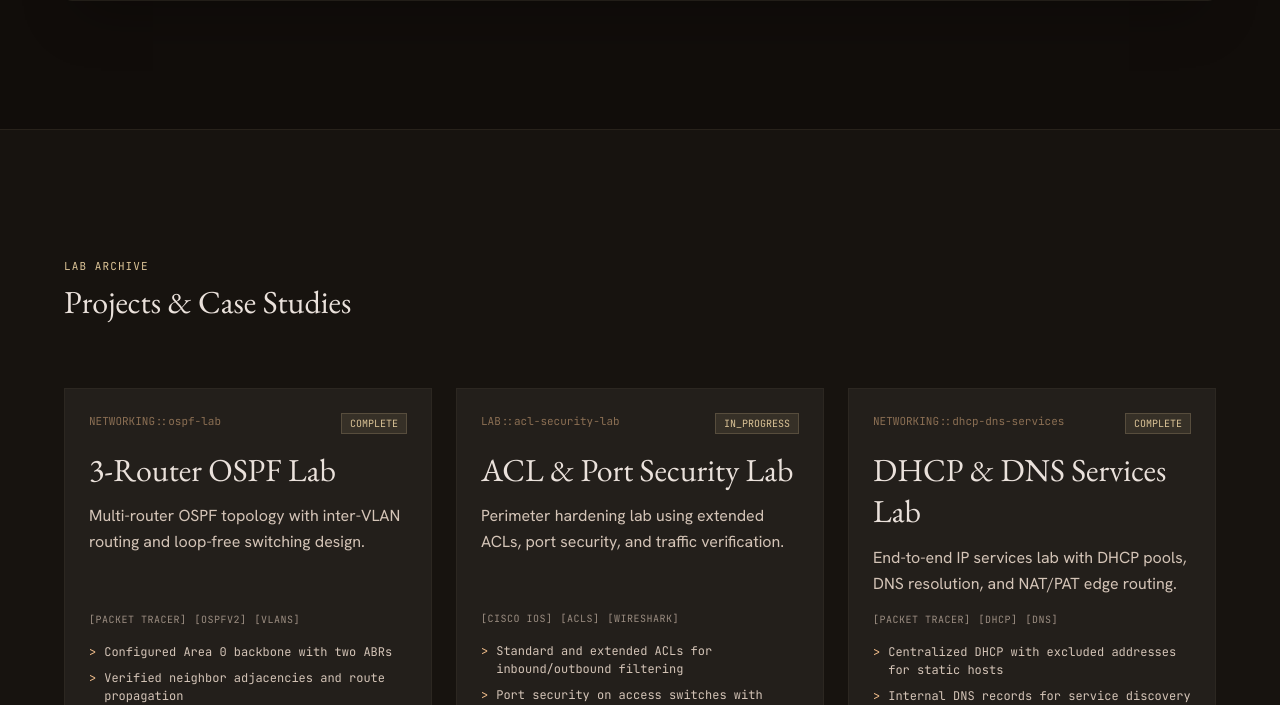
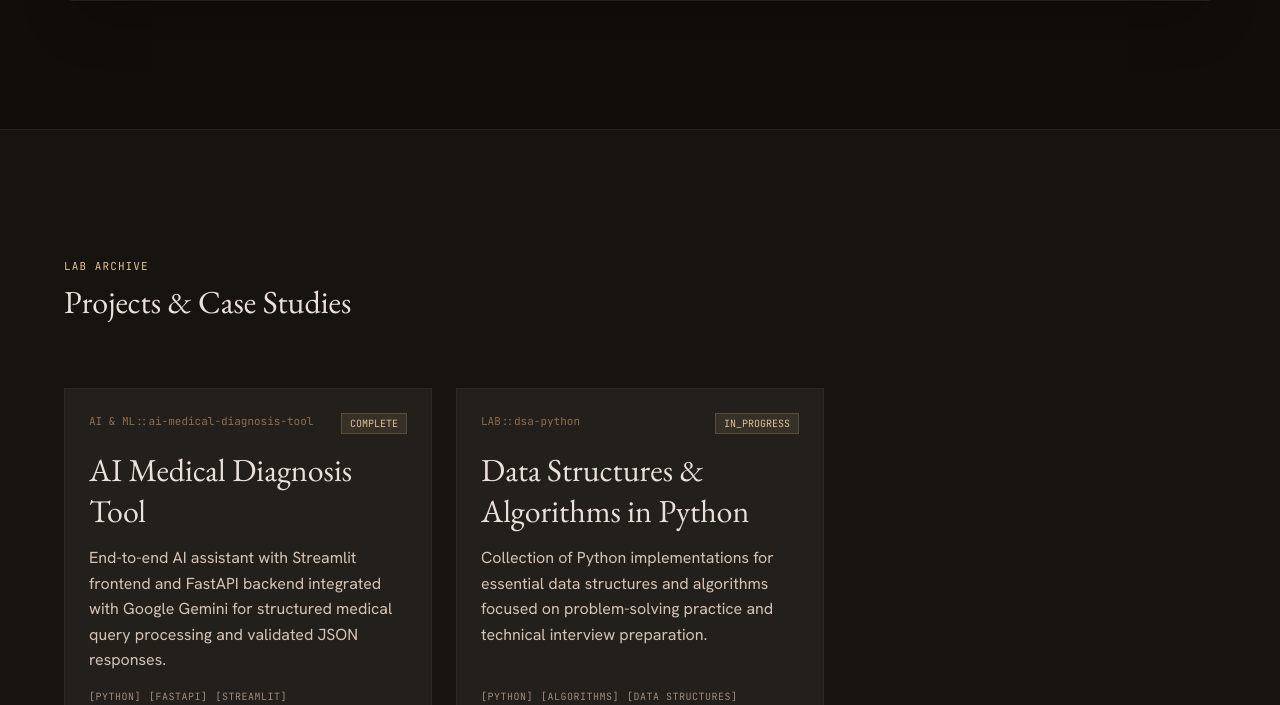
Before and after one commit to syed7086/networks-and-narratives, a Next.js app: page / in a window 1280 px wide. Shown: the part 2030-2735 px from the top of the page. Built offline with nearby package versions, Linux system fonts and the light colour scheme.

Commit message:
Update Projects

```diff
--- a/src/app/layout.tsx
+++ b/src/app/layout.tsx
@@ -19,7 +19,7 @@ const jetbrainsMono = JetBrains_Mono({
 });
 
 export const metadata: Metadata = {
-  title: "Syed | Networks & Narratives",
+  title: "Syed | Portfolio",
   description:
     "Portfolio of a networking aspirant and CCNA candidate — systems infrastructure, labs, and technical projects.",
   openGraph: {
--- a/src/components/layout/Nav.tsx
+++ b/src/components/layout/Nav.tsx
@@ -2,14 +2,14 @@ import Link from "next/link";
 import { profile } from "@/data/profile";
 
 const navLinks = [
-  { href: "#hero", label: "01. Home" },
-  { href: "#about", label: "02. Profile" },
-  { href: "#networking", label: "03. Systems" },
-  { href: "#projects", label: "04. Projects" },
-  { href: "#experience", label: "05. Experience" },
-  { href: "#education", label: "06. Education" },
-  { href: "#stack", label: "07. Stack" },
-  { href: "#contact", label: "08. Contact" },
+  { href: "#hero", label: "Home" },
+  { href: "#about", label: "01. Profile" },
+  { href: "#networking", label: "02. Systems" },
+  { href: "#projects", label: "03. Projects" },
+  { href: "#experience", label: "04. Experience" },
+  { href: "#education", label: "05. Education" },
+  { href: "#stack", label: "06. Stack" },
+  { href: "#contact", label: "07. Contact" },
 ];
 
 export function Nav() {
--- a/src/data/profile.ts
+++ b/src/data/profile.ts
@@ -5,7 +5,7 @@ export const profile: Profile = {
   displayName: "SYED",
   headline: "Fresh Graduate & Networking Aspirant",
   tagline:
-    "A fresh graduate and networking aspirant building the future of digital connectivity.",
+    "A fresh graduate of computer engineering and also a networking aspirant.",
   bio: "I am a recent graduate dedicated to mastering the architecture of the invisible. Currently actively pursuing my CCNA Certification, I focus on the intersection of robust network infrastructure and elegant creative storytelling.",
   aboutTitle: "Fresh Graduate & Networking Aspirant",
   ccnaStatus: "candidate",
--- a/src/data/projects.ts
+++ b/src/data/projects.ts
@@ -2,39 +2,39 @@ import type { Project } from "@/types/content";
 
 export const projects: Project[] = [
   {
-    id: "ospf-lab",
-    title: "3-Router OSPF Lab",
-    category: "networking",
+    id: "ai-medical-diagnosis-tool",
+    title: "AI Medical Diagnosis Tool",
+    category: "ai & ml",
     status: "complete",
-    tools: ["Packet Tracer", "OSPFv2", "VLANs"],
+    tools: ["Python", "FastAPI", "Streamlit"],
     summary:
-      "Multi-router OSPF topology with inter-VLAN routing and loop-free switching design.",
+      "End-to-end AI assistant with Streamlit frontend and FastAPI backend integrated with Google Gemini for structured medical query processing and validated JSON responses.",
     bullets: [
-      "Configured Area 0 backbone with two ABRs",
-      "Verified neighbor adjacencies and route propagation",
-      "Implemented inter-VLAN routing on distribution layer",
+    "Developed a full-stack AI assistant using Streamlit and FastAPI",
+    "Integrated Google Gemini for structured medical query analysis and response generation",
+    "Implemented parsing and re-validation pipeline to ensure JSON consistency and schema accuracy"
     ],
     links: {
-      github: "https://github.com/",
+      github: "https://github.com/syed7086/ai-medical-diagnosis.git",
       demo: null,
     },
     featured: true,
   },
   {
-    id: "acl-security-lab",
-    title: "ACL & Port Security Lab",
+    id: "dsa-python",
+    title: "Data Structures & Algorithms in Python",
     category: "lab",
     status: "in_progress",
-    tools: ["Cisco IOS", "ACLs", "Wireshark"],
+    tools: ["Python", "Algorithms", "Data Structures"],
     summary:
-      "Perimeter hardening lab using extended ACLs, port security, and traffic verification.",
+      "Collection of Python implementations for essential data structures and algorithms focused on problem-solving practice and technical interview preparation.",
     bullets: [
-      "Standard and extended ACLs for inbound/outbound filtering",
-      "Port security on access switches with violation modes",
-      "Captured and analyzed denied traffic in Wireshark",
+    "Implemented core data structures including arrays, linked lists, stacks, queues, trees, and graphs",
+    "Solved algorithmic problems covering sorting, searching, recursion, and dynamic programming",
+    "Built as an ongoing reference repository for interview preparation and DSA practice",
     ],
     links: {
-      github: null,
+      github: "https://github.com/syed7086/Python_DSA.git",
       demo: null,
     },
     featured: true,
@@ -56,6 +56,6 @@ export const projects: Project[] = [
       github: "https://github.com/",
       demo: null,
     },
-    featured: true,
+    featured: false,
   },
 ];
--- a/src/types/content.ts
+++ b/src/types/content.ts
@@ -1,5 +1,5 @@
 export type ProjectStatus = "complete" | "in_progress" | "planned";
-export type ProjectCategory = "networking" | "lab" | "automation";
+export type ProjectCategory = "networking" | "lab" | "automation" | "ai & ml" | "software engineering";
 
 export interface Project {
   id: string;
```
